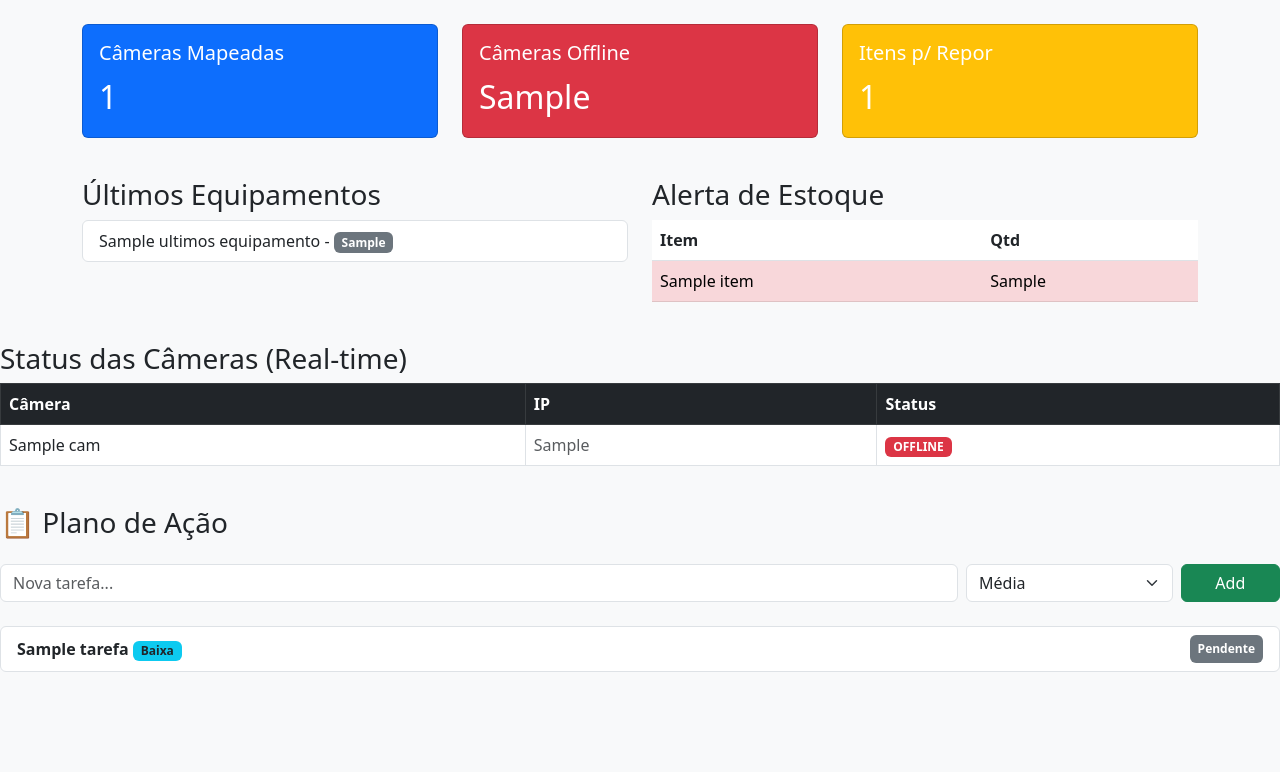
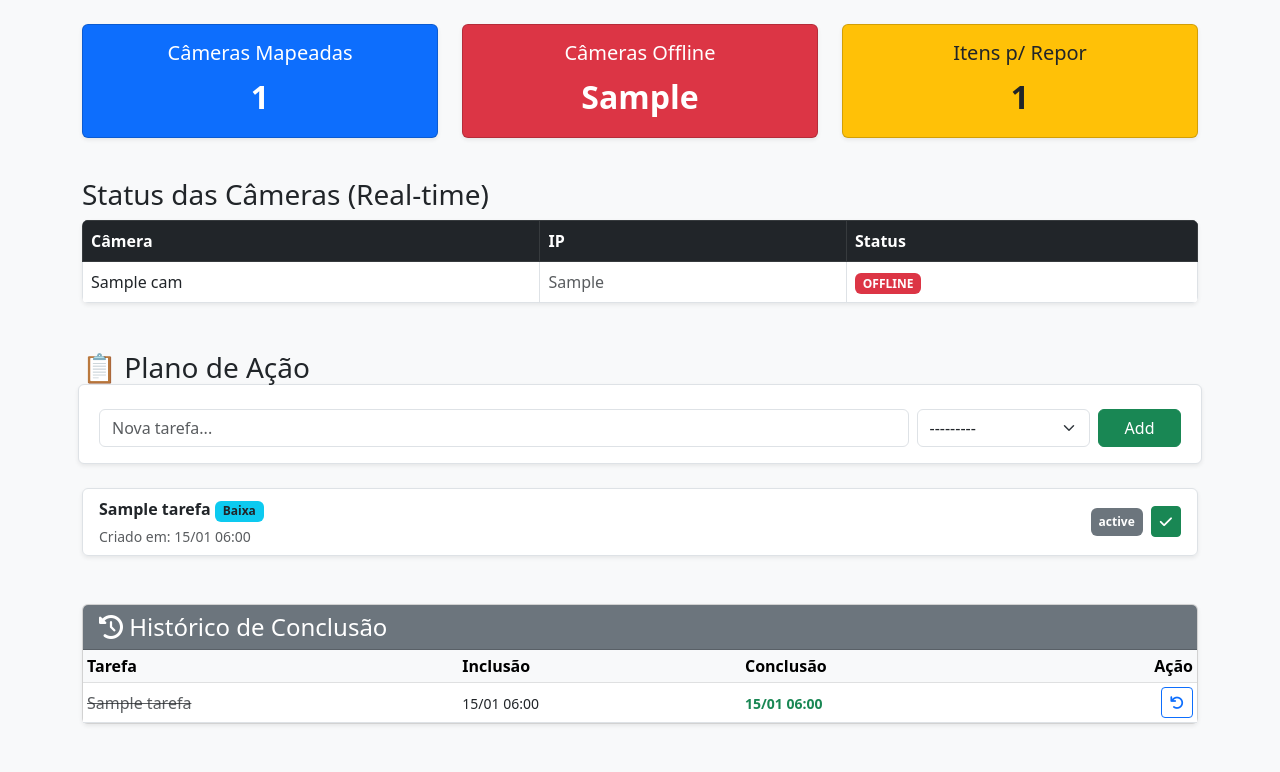
Before and after one commit to romario-rodrigues/school-infra-manager, a Django app: template templates/dashboard.html in a window 1280 px wide. Shown: the part 50-822 px from the top of the page. Before the commit the page ends 722 px from the top, so only its background shows below. Run offline with Django 5.2, Linux system fonts and the light colour scheme; tables that the repository leaves empty hold one stand-in row (values such as "Sample post"); the template is opened without the code that fills it: values that come from a table or form of the project are taken from there, most other values are stand-ins (such as "Sample title", 1, 10 or a date in 2020).

```diff
--- a/core/settings.py
+++ b/core/settings.py
@@ -114,9 +114,9 @@ AUTH_PASSWORD_VALIDATORS = [
 # Internationalization
 # https://docs.djangoproject.com/en/5.2/topics/i18n/
 
-LANGUAGE_CODE = 'en-us'
+LANGUAGE_CODE = 'pt-br'
 
-TIME_ZONE = 'UTC'
+TIME_ZONE = 'America/Cuiaba'
 
 USE_I18N = True
 
--- a/core/urls.py
+++ b/core/urls.py
@@ -17,8 +17,12 @@ Including another URLconf
 from django.contrib import admin
 from django.urls import path
 from .views import dashboard # Importe a view que criamos
+from .views import concluir_tarefa # Importe a nova função
+from .views import reabrir_tarefa
 
 urlpatterns = [
     path('admin/', admin.site.urls),
     path('', dashboard, name='dashboard'), # Rota para a página inicial
+    path('tarefa/concluir/<int:tarefa_id>/', concluir_tarefa, name='concluir_tarefa'),
+    path('tarefa/reabrir/<int:tarefa_id>/', reabrir_tarefa, name='reabrir_tarefa'),
 ]
--- a/tasks/models.py
+++ b/tasks/models.py
@@ -1,7 +1,5 @@
 from django.db import models
-
-# Create your models here.
-from django.db import models
+from django.utils import timezone
 
 class Tarefa(models.Model):
     STATUS_CHOICES = (
@@ -18,12 +16,16 @@ class Tarefa(models.Model):
         ('Critica', 'Crítica (Urgente)'),
     )
 
-    titulo = models.CharField(max_length=200, verbose_name="Título da Tarefa")
+    titulo = models.CharField(max_length=200)
     descricao = models.TextField(blank=True, verbose_name="Detalhes")
-    prioridade = models.CharField(max_length=10, choices=PRIORIDADE_CHOICES, default='Media')
-    status = models.CharField(max_length=15, choices=STATUS_CHOICES, default='Pendente')
+    prioridade = models.CharField(max_length=20, choices=[('Baixa', 'Baixa'), ('Alta', 'Alta'), ('Critica', 'Critica')])
+    status = models.CharField(max_length=20, default='Pendente')
     criado_em = models.DateTimeField(auto_now_add=True)
     previsao_conclusao = models.DateField(null=True, blank=True)
+
+    # Novos campos de data
+    data_criacao = models.DateTimeField(auto_now_add=True) # Grava sozinho ao criar
+    data_conclusao = models.DateTimeField(null=True, blank=True) # Preencheremos quando concluir
 
     def __str__(self):
         return f"{self.titulo} - {self.status}"
--- a/templates/dashboard.html
+++ b/templates/dashboard.html
@@ -5,6 +5,7 @@
     <meta name="viewport" content="width=device-width, initial-scale=1.0">
     <title>School Infra Manager</title>
     <link href="https://cdn.jsdelivr.net/npm/bootstrap@5.3.0/dist/css/bootstrap.min.css" rel="stylesheet">
+    <link rel="stylesheet" href="https://cdnjs.cloudflare.com/ajax/libs/font-awesome/6.0.0/css/all.min.css">
 </head>
 <body class="bg-light">
 
@@ -18,65 +19,30 @@
     </div>
 </nav>
 
-<div class="container">
+<div class="container pb-5">
     <div class="row">
         <div class="col-md-4">
-            <div class="card text-white bg-primary mb-3">
-                <div class="card-body">
+            <div class="card text-white bg-primary mb-3 shadow-sm">
+                <div class="card-body text-center">
                     <h5 class="card-title">Câmeras Mapeadas</h5>
-                    <p class="card-text fs-2">{{ total_cameras }}</p>
+                    <p class="card-text fs-2 fw-bold">{{ total_cameras }}</p>
                 </div>
             </div>
         </div>
-
         <div class="col-md-4">
-            <div class="card text-white bg-danger mb-3">
-                <div class="card-body">
+            <div class="card text-white bg-danger mb-3 shadow-sm">
+                <div class="card-body text-center">
                     <h5 class="card-title">Câmeras Offline</h5>
-                    <p class="card-text fs-2">{{ cameras_off }}</p>
+                    <p class="card-text fs-2 fw-bold">{{ cameras_off }}</p>
                 </div>
             </div>
         </div>
-
         <div class="col-md-4">
-            <div class="card text-white bg-warning mb-3">
-                <div class="card-body">
-                    <h5 class="card-title">Itens p/ Repor</h5>
-                    <p class="card-text fs-2">{{ itens_baixo_estoque|length }}</p>
+            <div class="card text-white bg-warning mb-3 shadow-sm">
+                <div class="card-body text-center">
+                    <h5 class="card-title text-dark">Itens p/ Repor</h5>
+                    <p class="card-text fs-2 fw-bold text-dark">{{ itens_baixo_estoque|length }}</p>
                 </div>
-            </div>
-        </div>
-    </div>
-
-    <div class="row mt-4">
-        <div class="col-md-6">
-            <h3>Últimos Equipamentos</h3>
-            <ul class="list-group">
-                {% for eq in ultimos_equipamentos %}
-                <li class="list-group-item">{{ eq.nome }} - <span class="badge bg-secondary">{{ eq.ip }}</span></li>
-                {% empty %}
-                <li class="list-group-item">Nenhum equipamento cadastrado.</li>
-                {% endfor %}
-            </ul>
-        </div>
-
-        <div class="col-md-6">
-            <h3>Alerta de Estoque</h3>
-            <table class="table table-hover">
-                <thead>
-                    <tr><th>Item</th><th>Qtd</th></tr>
-                </thead>
-                <tbody>
-                    {% for item in itens_baixo_estoque %}
-                    <tr class="table-danger">
-                        <td>{{ item.nome }}</td>
-                        <td>{{ item.quantidade_atual }}</td>
-                    </tr>
-                    {% empty %}
-                    <tr><td colspan="2">Estoque em dia!</td></tr>
-                    {% endfor %}
-                </tbody>
-            </table>
             </div>
         </div>
     </div>
@@ -84,8 +50,8 @@
     <div class="row mt-4">
         <div class="col-md-12">
             <h3>Status das Câmeras (Real-time)</h3>
-        <div class="table-responsive">
-            <table class="table table-bordered align-middle">
+            <div class="table-responsive bg-white rounded shadow-sm">
+                <table class="table table-bordered align-middle mb-0">
                     <thead class="table-dark">
                         <tr>
                             <th>Câmera</th>
@@ -112,7 +78,7 @@
                             </td>
                         </tr>
                         {% empty %}
-                    <tr><td colspan="3" class="text-center">Nenhuma câmera cadastrada.</td></tr>
+                        <tr><td colspan="3" class="text-center py-3">Nenhuma câmera cadastrada.</td></tr>
                         {% endfor %}
                     </tbody>
                 </table>
@@ -120,13 +86,11 @@
         </div>
     </div>
 
-<div class="row mt-4">
+    <div class="row mt-5">
         <div class="col-md-12">
-        <div class="d-flex justify-content-between align-items-center mb-3">
             <h3>📋 Plano de Ação</h3>
-        </div>
 
-        <form method="POST" class="row g-2 mb-4">
+            <form method="POST" class="row g-2 mb-4 bg-white p-3 border rounded shadow-sm">
                 {% csrf_token %}
                 <div class="col-8 col-md-9">
                     {{ form.titulo }}
@@ -139,27 +103,75 @@
                 </div>
             </form>
 
-        <ul class="list-group">
+            <ul class="list-group shadow-sm">
                 {% for tarefa in tarefas_pendentes %}
                     <li class="list-group-item d-flex justify-content-between align-items-center">
                         <div>
                             <strong>{{ tarefa.titulo }}</strong>
-                        <br class="d-md-none"> <small class="badge {% if tarefa.prioridade == 'Critica' %}bg-danger{% elif tarefa.prioridade == 'Alta' %}bg-warning text-dark{% else %}bg-info text-dark{% endif %} ml-md-2">
+                            <br class="d-md-none">
+                            <small class="badge {% if tarefa.prioridade == 'Critica' %}bg-danger{% elif tarefa.prioridade == 'Alta' %}bg-warning text-dark{% else %}bg-info text-dark{% endif %} ml-md-2">
                                 {{ tarefa.prioridade }}
                             </small>
+                            <div class="text-muted small mt-1">Criado em: {{ tarefa.data_criacao|date:"d/m H:i" }}</div>
                         </div>
 
-                    <span class="badge {% if tarefa.status == 'Execução' %}bg-primary{% else %}bg-secondary{% endif %} p-2">
+                        <div class="d-flex align-items-center">
+                            <span class="badge {% if tarefa.status == 'Execução' %}bg-primary{% else %}bg-secondary{% endif %} me-2 p-2">
                                 {{ tarefa.status }}
                             </span>
+                            <a href="{% url 'concluir_tarefa' tarefa.id %}" class="btn btn-sm btn-success" title="Concluir Tarefa">
+                                <i class="fas fa-check"></i>
+                            </a>
+                        </div>
                     </li>
                 {% empty %}
-                <li class="list-group-item text-success text-center py-4">
+                    <li class="list-group-item text-success text-center py-4 bg-white">
                         <i class="fas fa-check-circle"></i> Tudo em dia! Nenhuma tarefa pendente.
                     </li>
                 {% endfor %}
             </ul>
         </div>
     </div>
+
+    <div class="row mt-5">
+        <div class="col-md-12">
+            <div class="card shadow-sm">
+                <div class="card-header bg-secondary text-white">
+                    <h4 class="mb-0"><i class="fas fa-history"></i> Histórico de Conclusão</h4>
+                </div>
+                <div class="table-responsive">
+                    <table class="table table-sm table-hover mb-0">
+                        <thead class="table-light">
+                            <tr>
+                                <th>Tarefa</th>
+                                <th>Inclusão</th>
+                                <th>Conclusão</th>
+                                <th class="text-end">Ação</th>
+                            </tr>
+                        </thead>
+                        <tbody>
+                            {% for tarefa in historico_tarefas %}
+                            <tr>
+                                <td class="align-middle"><del class="text-muted">{{ tarefa.titulo }}</del></td>
+                                <td class="align-middle"><small>{{ tarefa.data_criacao|date:"d/m H:i" }}</small></td>
+                                <td class="align-middle"><small class="text-success fw-bold">{{ tarefa.data_conclusao|date:"d/m H:i" }}</small></td>
+                                <td class="text-end">
+                                    <a href="{% url 'reabrir_tarefa' tarefa.id %}" class="btn btn-sm btn-outline-primary" title="Retornar para Pendentes">
+                                        <i class="fas fa-undo"></i>
+                                    </a>
+                                </td>
+                            </tr>
+                            {% empty %}
+                            <tr><td colspan="4" class="text-center text-muted py-3">Nenhum histórico disponível.</td></tr>
+                            {% endfor %}
+                        </tbody>
+                    </table>
+                </div>
+            </div>
+        </div>
+    </div>
+</div>
+
+<script src="https://cdn.jsdelivr.net/npm/bootstrap@5.3.0/dist/js/bootstrap.bundle.min.js"></script>
 </body>
 </html>
```
Also changed, not shown: core/views.py (+25 -0 lines), tasks/migrations/0002_tarefa_data_conclusao_tarefa_data_criacao_and_more.py (added). Lines whose indentation alone changed are shown as unchanged.
